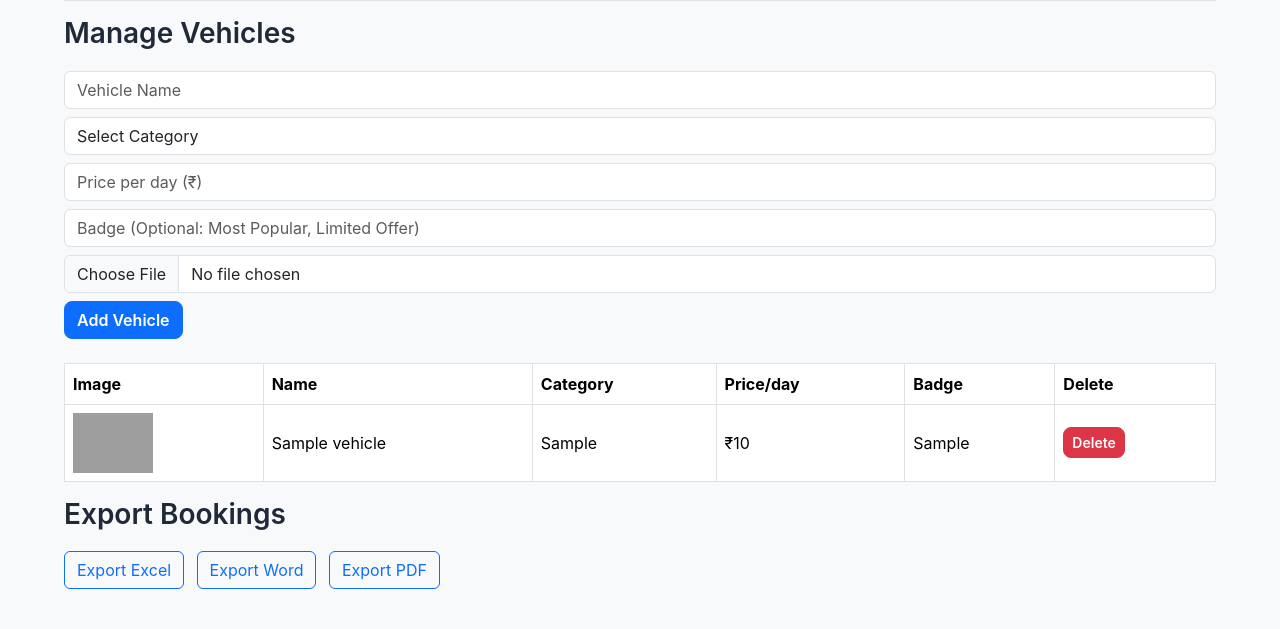
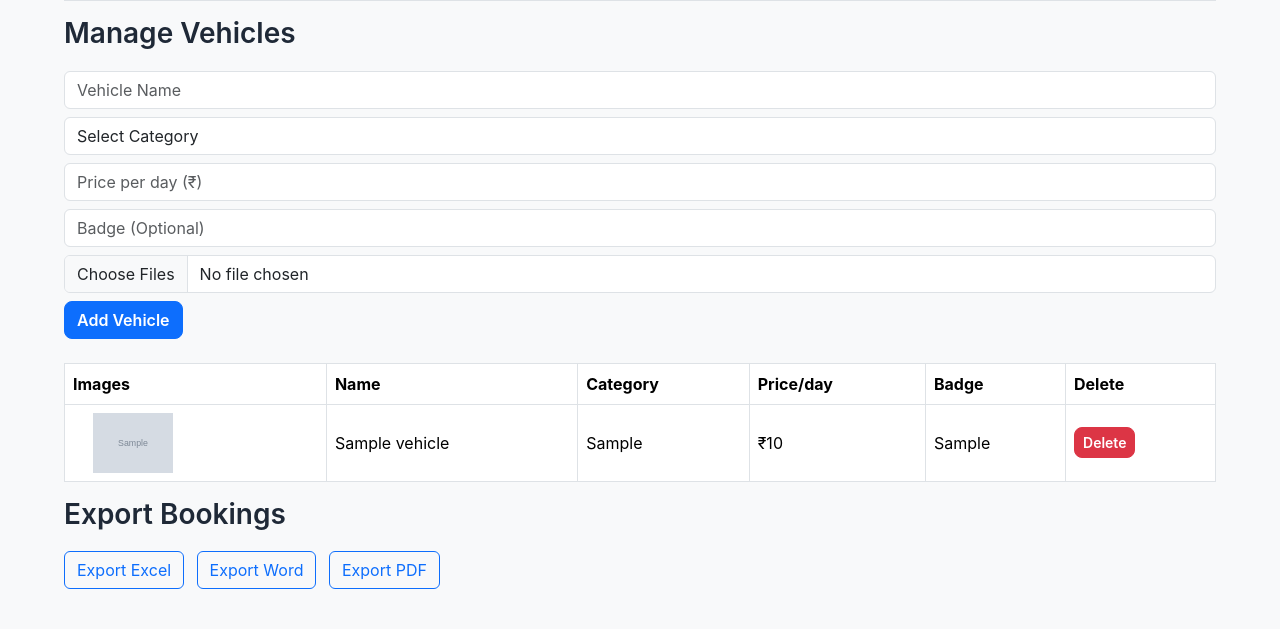
Before and after one commit to tanveerjabbar375-cmd/gajendra-booking, a Flask app: template templates/admin_dashboard.html in a window 1280 px wide. Shown: the part 659-1288 px from the top of the page. Run offline with Flask 3, Linux system fonts and the light colour scheme; tables that the repository leaves empty hold one stand-in row (values such as "Sample post"); the template is opened without the code that fills it: values that come from a table or form of the project are taken from there, most other values are stand-ins (such as "Sample title", 1, 10 or a date in 2020); grey boxes marked "Sample" are stand-in pictures; grey boxes are pictures that could not be loaded.

Commit message:
Add comments and update latest features

```diff
--- a/app.py
+++ b/app.py
@@ -9,6 +9,10 @@ app.secret_key = "secretkey"
 app.permanent_session_lifetime = timedelta(minutes=5)
 app.config['SQLALCHEMY_DATABASE_URI'] = 'sqlite:///booking.db'
 db = SQLAlchemy(app)
+
+# Default Admin Credentials
+ADMIN_USER = "Tanveer"
+ADMIN_PASS = "998636"
 
 # ---------------- DATABASE MODELS ----------------
 class Booking(db.Model):
@@ -76,9 +80,6 @@ def booking():
     return render_template("booking.html", blogs=blogs, banners=banners, vehicles=vehicles)
 
 # ---------------- ADMIN LOGIN ----------------
-ADMIN_USER = "Tanveer"
-ADMIN_PASS = "998636"
-
 @app.route('/admin', methods=['GET','POST'])
 def admin():
     if request.method == 'POST':
@@ -96,15 +97,20 @@ def admin():
 @login_required
 def dashboard():
     now = datetime.utcnow().timestamp()
-    if 'last_activity' in session and now - session['last_activity'] > 300:
-        session.clear()
-        flash("Session expired. Please login again.")
-        return redirect(url_for('admin'))
+
+    if 'last_activity' in session:
+        if now - session['last_activity'] > 300:
+            session.clear()
+            flash("Session expired. Please login again.")
+            return redirect(url_for('admin'))
+
     session['last_activity'] = now
 
     from_date = request.args.get('from_date')
     to_date = request.args.get('to_date')
+
     query = Booking.query
+
     if from_date and to_date:
         from_date_obj = datetime.strptime(from_date, "%Y-%m-%d")
         to_date_obj = datetime.strptime(to_date, "%Y-%m-%d")
@@ -112,8 +118,12 @@ def dashboard():
 
     bookings = query.all()
     blogs = Blog.query.all()
-    vehicles = Vehicle.query.all()
-    return render_template("admin_dashboard.html", bookings=bookings, blogs=blogs, vehicles=vehicles)
+    vehicles = Vehicle.query.all()  # for admin management
+
+    return render_template("admin_dashboard.html",
+                           bookings=bookings,
+                           blogs=blogs,
+                           vehicles=vehicles)
 
 # ---------------- VEHICLE ADD ----------------
 @app.route('/add_vehicle', methods=['POST'])
@@ -124,6 +134,13 @@ def add_vehicle():
     price = int(request.form['price'])
     badge = request.form.get('badge') or None
     image_files = request.files.getlist('images')  # get multiple images
+
+
+    if image_file:
+        filename = image_file.filename
+        upload_path = os.path.join(app.static_folder, 'uploads')
+        os.makedirs(upload_path, exist_ok=True)
+        image_file.save(os.path.join(upload_path, filename))
 
     vehicle = Vehicle(name=name, category=category, price=price, badge=badge)
     db.session.add(vehicle)
--- a/templates/admin_dashboard.html
+++ b/templates/admin_dashboard.html
@@ -9,41 +9,19 @@
             font-family: 'Inter', sans-serif;
             color: #1f2937;
         }
-        .container-box {
-            width: 90%;
-            margin: 40px auto;
+        .container-box { width: 90%; margin: 40px auto; }
+        .logout-btn {
+            position: fixed; top: 15px; right: 15px;
+            background-color: #ef4444; border: none;
+            color: white; padding: 8px 15px; border-radius: 8px;
         }
-        .logout-btn {
-            position: fixed;
-            top: 15px;
-            right: 15px;
-            background-color: #ef4444;
-            border: none;
-            color: white;
-            padding: 8px 15px;
-            border-radius: 8px;
-        }
-        .logout-btn:hover {
-            background-color: #dc2626;
-        }
-        h3 {
-            font-weight: 600;
-            margin-bottom: 20px;
-        }
-        table th, table td {
-            vertical-align: middle !important;
-        }
-        .vehicle-img {
-            height: 60px;
-            object-fit: contain;
-        }
-        .form-section {
-            margin-bottom: 40px;
-        }
-        .btn-danger, .btn-primary {
-            border-radius: 8px;
-            font-weight: 600;
-        }
+        .logout-btn:hover { background-color: #dc2626; }
+        h3 { font-weight: 600; margin-bottom: 20px; }
+        table th, table td { vertical-align: middle !important; }
+        .vehicle-img { height: 60px; object-fit: contain; }
+        .btn-danger, .btn-primary { border-radius: 8px; font-weight: 600; }
+        .carousel-inner img { width: 100%; height: 60px; object-fit: contain; }
+        .carousel-control-prev, .carousel-control-next { width: 15px; }
     </style>
 </head>
 <body>
@@ -52,23 +30,16 @@
     <button class="logout-btn" onclick="window.location.href='/logout'">Logout</button>
 
     <h3>Bookings</h3>
-
     <form method="GET" class="mb-3 d-flex gap-2 flex-wrap">
-        <input type="date" name="from_date" value="{{ request.args.get('from_date', '') }}" class="form-control" placeholder="From Date" required>
-        <input type="date" name="to_date" value="{{ request.args.get('to_date', '') }}" class="form-control" placeholder="To Date" required>
+        <input type="date" name="from_date" value="{{ request.args.get('from_date', '') }}" class="form-control" required>
+        <input type="date" name="to_date" value="{{ request.args.get('to_date', '') }}" class="form-control" required>
         <button class="btn btn-primary">Filter</button>
         <a href="{{ url_for('dashboard') }}" class="btn btn-outline-secondary">Reset</a>
     </form>
 
     <table class="table table-bordered table-striped">
         <thead>
-            <tr>
-                <th>Name</th>
-                <th>Model</th>
-                <th>Phone</th>
-                <th>Location</th>
-                <th>Date</th>
-            </tr>
+            <tr><th>Name</th><th>Model</th><th>Phone</th><th>Location</th><th>Date</th></tr>
         </thead>
         <tbody>
             {% for b in bookings %}
@@ -93,21 +64,13 @@
     </form>
 
     <table class="table table-bordered">
-        <thead>
-            <tr>
-                <th>Title</th>
-                <th>Content</th>
-                <th>Delete</th>
-            </tr>
-        </thead>
+        <thead><tr><th>Title</th><th>Content</th><th>Delete</th></tr></thead>
         <tbody>
             {% for blog in blogs %}
             <tr>
                 <td>{{ blog.title }}</td>
                 <td>{{ blog.content }}</td>
-                <td>
-                    <a href="{{ url_for('delete_blog', id=blog.id) }}" class="btn btn-danger btn-sm">Delete</a>
-                </td>
+                <td><a href="{{ url_for('delete_blog', id=blog.id) }}" class="btn btn-danger btn-sm">Delete</a></td>
             </tr>
             {% else %}
             <tr><td colspan="3" class="text-center">No blogs found.</td></tr>
@@ -125,26 +88,39 @@
             <option>Electric</option>
         </select>
         <input type="number" name="price" placeholder="Price per day (₹)" class="form-control mb-2" required>
-        <input type="text" name="badge" placeholder="Badge (Optional: Most Popular, Limited Offer)" class="form-control mb-2">
-        <input type="file" name="image" accept="image/*" class="form-control mb-2" required>
+        <input type="text" name="badge" placeholder="Badge (Optional)" class="form-control mb-2">
+        <input type="file" name="images" accept="image/*" class="form-control mb-2" multiple required>
         <button class="btn btn-primary">Add Vehicle</button>
     </form>
 
     <table class="table table-bordered">
         <thead>
-            <tr>
-                <th>Image</th>
-                <th>Name</th>
-                <th>Category</th>
-                <th>Price/day</th>
-                <th>Badge</th>
-                <th>Delete</th>
-            </tr>
+            <tr><th>Images</th><th>Name</th><th>Category</th><th>Price/day</th><th>Badge</th><th>Delete</th></tr>
         </thead>
         <tbody>
             {% for v in vehicles %}
             <tr>
-                <td><img src="{{ url_for('static', filename='uploads/' + v.image) }}" class="vehicle-img"></td>
+                <td>
+                    {% if v.images %}
+                    <div id="carousel{{ v.id }}" class="carousel slide" data-bs-ride="carousel" style="width:120px;">
+                        <div class="carousel-inner">
+                            {% for img in v.images %}
+                            <div class="carousel-item {% if loop.first %}active{% endif %}">
+                                <img src="{{ url_for('static', filename='uploads/' + img.filename) }}" class="d-block">
+                            </div>
+                            {% endfor %}
+                        </div>
+                        {% if v.images|length > 1 %}
+                        <button class="carousel-control-prev" type="button" data-bs-target="#carousel{{ v.id }}" data-bs-slide="prev">
+                            <span class="carousel-control-prev-icon"></span>
+                        </button>
+                        <button class="carousel-control-next" type="button" data-bs-target="#carousel{{ v.id }}" data-bs-slide="next">
+                            <span class="carousel-control-next-icon"></span>
+                        </button>
+                        {% endif %}
+                    </div>
+                    {% else %}No images{% endif %}
+                </td>
                 <td>{{ v.name }}</td>
                 <td>{{ v.category }}</td>
                 <td>₹{{ v.price }}</td>
@@ -165,6 +141,5 @@
 </div>
 
 <script src="https://cdn.jsdelivr.net/npm/bootstrap@5.3.2/dist/js/bootstrap.bundle.min.js"></script>
-
 </body>
 </html>
```
Also changed, not shown: instance/booking.db.
